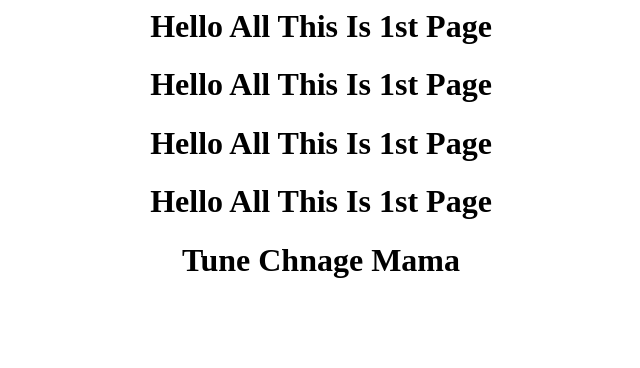
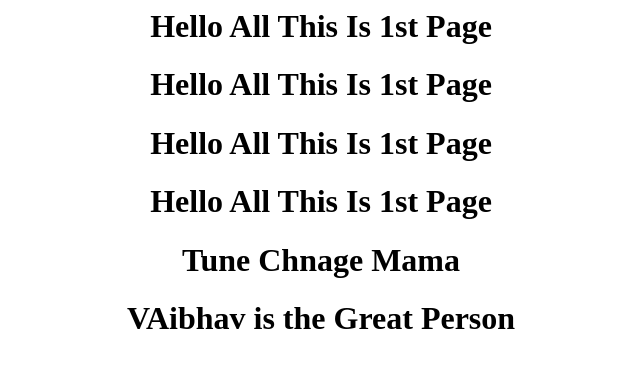
Before and after one commit to satish7498/simple-repo, a plain HTML site: page index.html in a window 1280 px wide. Shown: the whole page, without its empty margins (319-959 px from the left). Drawn offline with Linux system fonts and the light colour scheme.

Commit message:
Update index.html
vaibhav

```diff
--- a/index.html
+++ b/index.html
@@ -3,3 +3,4 @@
 <h1 style="text-align: center;"><strong>Hello All This Is 1st Page</strong></h1>
 <h1 style="text-align: center;"><strong>Hello All This Is 1st Page</strong></h1>
 <h1 style="text-align: center;"><strong>Tune Chnage Mama</strong></h1>
+<h1 style="text-align: center;"><strong>VAibhav is the Great Person</strong></h1>
```
